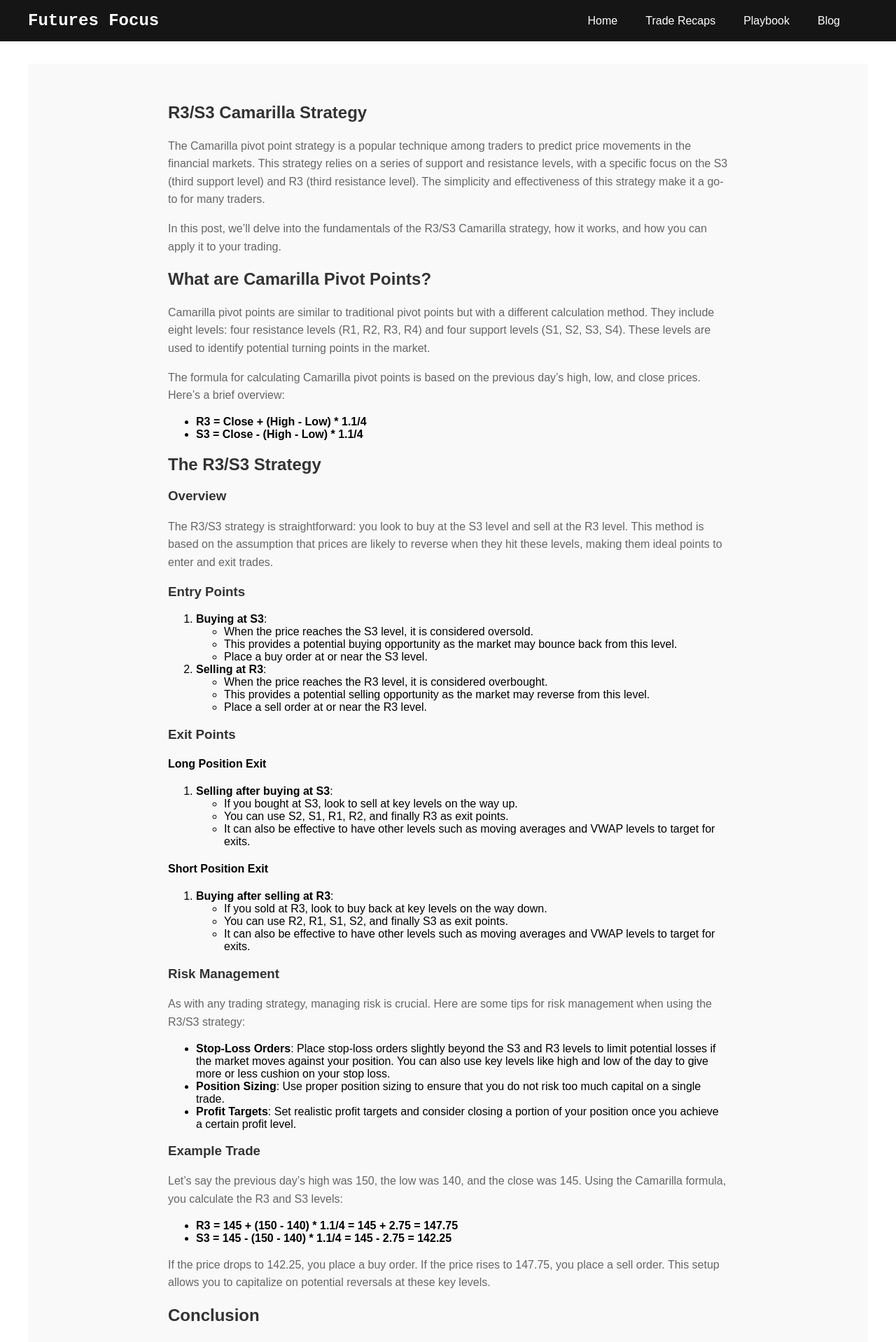
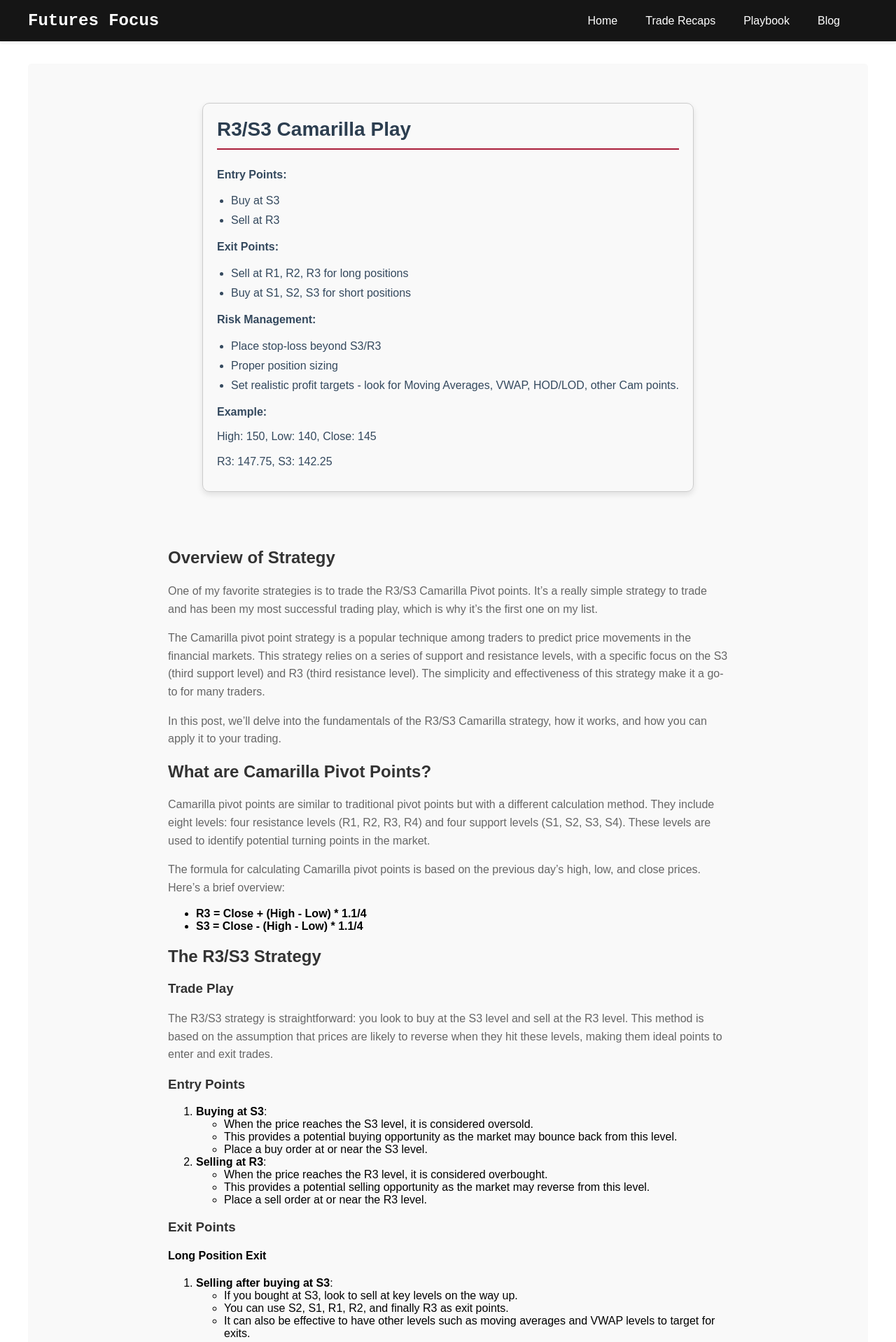
Before and after one commit to zackrylangford/daytrading-unplugged, a Jekyll site: the page built from _posts/2024-06-04-camarilla-r3-s3-strategy.md, in a window 1280 px wide. Shown: the top 1918 px of the page at 70% size. Built offline with Jekyll 4.4.1, drawn with Linux system fonts in a browser that asks for light colours; some web fonts are replaced.

Commit message:
updated strategy with cards like recipes

```diff
--- /dev/null
+++ b/_layouts/strategy.html
@@ -0,0 +1,50 @@
+---
+layout: default
+---
+
+<!DOCTYPE html>
+<html lang="en">
+<head>
+  <meta charset="UTF-8">
+  <meta name="viewport" content="width=device-width, initial-scale=1.0">
+  <title>{{ page.title }}</title>
+  <link rel="stylesheet" href="{{ '/assets/css/blog-post.css' | relative_url }}">
+  <link rel="stylesheet" href="{{ '/assets/css/strategy.css' | relative_url }}">
+</head>
+
+<body>
+  <main class="container">
+    <article class="blog-post">
+    {% if page.strategy %}
+    <div class="strategy-card">
+        <h2>{{ page.strategy.title }}</h2>
+        <p><strong>Entry Points:</strong></p>
+        <ul>
+            {% for entry in page.strategy.entry_points %}
+                <li>{{ entry }}</li>
+            {% endfor %}
+        </ul>
+        <p><strong>Exit Points:</strong></p>
+        <ul>
+            {% for exit in page.strategy.exit_points %}
+                <li>{{ exit }}</li>
+            {% endfor %}
+        </ul>
+        <p><strong>Risk Management:</strong></p>
+        <ul>
+            {% for risk in page.strategy.risk_management %}
+                <li>{{ risk }}</li>
+            {% endfor %}
+        </ul>
+        <p><strong>Example:</strong></p>
+        <p>High: {{ page.strategy.example.high }}, Low: {{ page.strategy.example.low }}, Close: {{ page.strategy.example.close }}</p>
+        <p>R3: {{ page.strategy.example.r3 }}, S3: {{ page.strategy.example.s3 }}</p>
+    </div>
+    {% endif %}
+</article>
+    <article class="blog-post">
+      {{ content }}
+    </article>
+  </main>
+</body>
+</html>
--- a/_posts/2024-06-04-camarilla-r3-s3-strategy.md
+++ b/_posts/2024-06-04-camarilla-r3-s3-strategy.md
@@ -1,11 +1,31 @@
 ---
-layout: blog-post
+layout: strategy
 title:  "R3/S3 Camarilla Strategy"
 date:   2024-06-04
 categories: strategy
+strategy:
+  title: "R3/S3 Camarilla Play"
+  entry_points:
+    - "Buy at S3"
+    - "Sell at R3"
+  exit_points:
+    - "Sell at R1, R2, R3 for long positions"
+    - "Buy at S1, S2, S3 for short positions"
+  risk_management:
+    - "Place stop-loss beyond S3/R3"
+    - "Proper position sizing"
+    - "Set realistic profit targets - look for Moving Averages, VWAP, HOD/LOD, other Cam points."
+  example:
+    high: 150
+    low: 140
+    close: 145
+    r3: 147.75
+    s3: 142.25
 ---
 
-# R3/S3 Camarilla Strategy
+## Overview of Strategy
+
+One of my favorite strategies is to trade the R3/S3 Camarilla Pivot points. It's a really simple strategy to trade and has been my most successful trading play, which is why it's the first one on my list.
 
 The Camarilla pivot point strategy is a popular technique among traders to predict price movements in the financial markets. This strategy relies on a series of support and resistance levels, with a specific focus on the S3 (third support level) and R3 (third resistance level). The simplicity and effectiveness of this strategy make it a go-to for many traders.
 
@@ -22,7 +42,7 @@ The formula for calculating Camarilla pivot points is based on the previous day'
 
 ## The R3/S3 Strategy
 
-### Overview
+### Trade Play
 
 The R3/S3 strategy is straightforward: you look to buy at the S3 level and sell at the R3 level. This method is based on the assumption that prices are likely to reverse when they hit these levels, making them ideal points to enter and exit trades.
 
@@ -54,7 +74,6 @@ The R3/S3 strategy is straightforward: you look to buy at the S3 level and sell
     - You can use R2, R1, S1, S2, and finally S3 as exit points.
     - It can also be effective to have other levels such as moving averages and VWAP levels to target for exits.
 
-
 ### Risk Management
 
 As with any trading strategy, managing risk is crucial. Here are some tips for risk management when using the R3/S3 strategy:
--- /dev/null
+++ b/assets/css/strategy.css
@@ -0,0 +1,36 @@
+.strategy-card {
+    border: 1px solid #ccc;
+    padding: 20px;
+    margin: 20px 0;
+    border-radius: 10px;
+    box-shadow: 0 4px 8px rgba(0, 0, 0, 0.1);
+    transition: transform 0.2s ease, box-shadow 0.2s ease;
+}
+
+.strategy-card:hover {
+    transform: translateY(-5px);
+    box-shadow: 0 8px 16px rgba(0, 0, 0, 0.2);
+}
+
+.strategy-card h2 {
+    margin-top: 0;
+    color: #2c3e50; /* Dark blue color */
+    font-size: 1.75em;
+    border-bottom: 2px solid #A91D3A; /* Bottom border */
+    padding-bottom: 10px;
+}
+
+.strategy-card ul {
+    padding-left: 20px;
+    list-style-type: disc;
+}
+
+.strategy-card li {
+    margin-bottom: 10px;
+    color: #34495e; /* Darker blue for list items */
+}
+
+.strategy-card p {
+    margin: 10px 0;
+    color: #34495e; /* Darker blue for paragraphs */
+}
```
